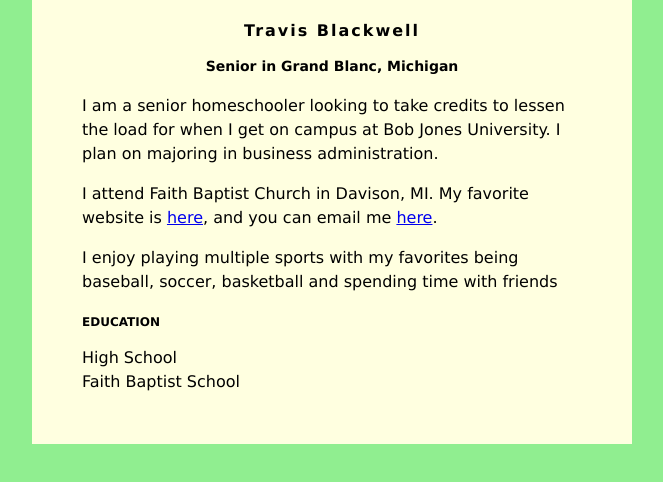
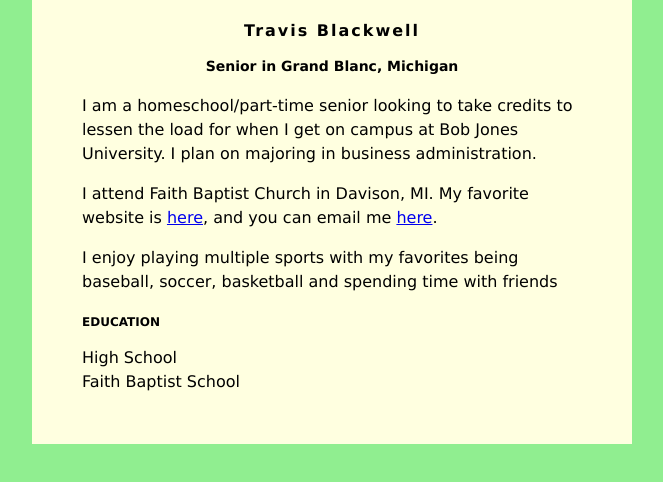
Before and after one commit to travblack/travblack.github.io, a plain HTML site: page index.html in a window 1280 px wide. Shown: the whole page, without its empty margins (308-971 px from the left). Drawn offline with Linux system fonts and the light colour scheme.

Commit message:
Update index.html

```diff
--- a/index.html
+++ b/index.html
@@ -33,7 +33,7 @@ h3 {
         <h1>Travis Blackwell</h1>
         <h2>Senior in Grand Blanc, Michigan</h2>
 
-         <p>I am a senior homeschooler looking to take credits to lessen the load for when I get on campus at Bob Jones University.
+         <p>I am a homeschool/part-time senior looking to take credits to lessen the load for when I get on campus at Bob Jones University.
            I plan on majoring in business administration. </p>
          <p>
             I attend Faith Baptist Church in Davison, MI. My favorite website is
```
